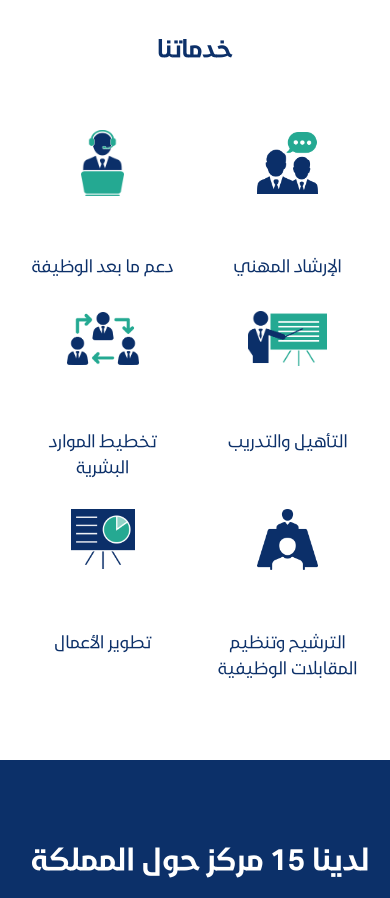
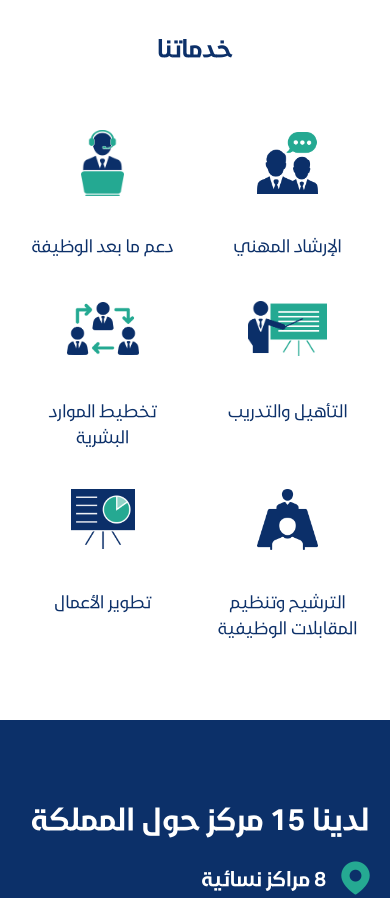
Before and after one commit to eslamshosha/sawaeed, a plain HTML site: page index.html in a window 390 px wide. Shown: the part 3680-4578 px from the top of the page. Drawn offline with nearby package versions, Linux system fonts and the light colour scheme.

Commit message:
first commit

```diff
--- a/css/style.css
+++ b/css/style.css
@@ -913,7 +913,10 @@
   }
   .services-cont {
     grid-template-columns: repeat(2, 1fr);
-    gap: 20px;
+    gap: 30px 20px;
+  }
+  .services-img{
+    margin-bottom: 30px;
   }
   .services-img img {
     max-width: 80%;
@@ -1510,6 +1513,9 @@
     width: 55px;
     height: 55px;
   }
+  html[dir="ltr"] .header-scroll-down-butt{
+    transform: translateX(-50%);
+  }
   .header-scroll-down-butt i {
     font-size: 25px;
   }
```
